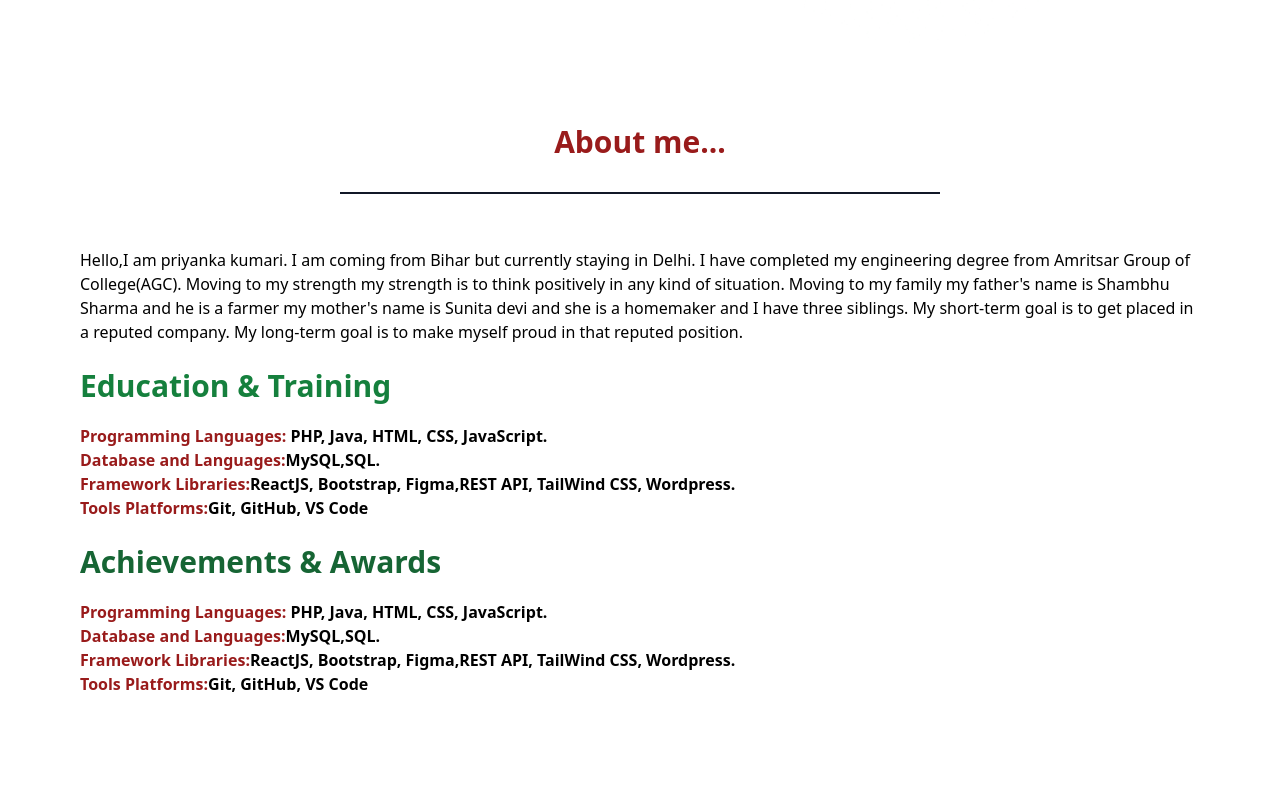
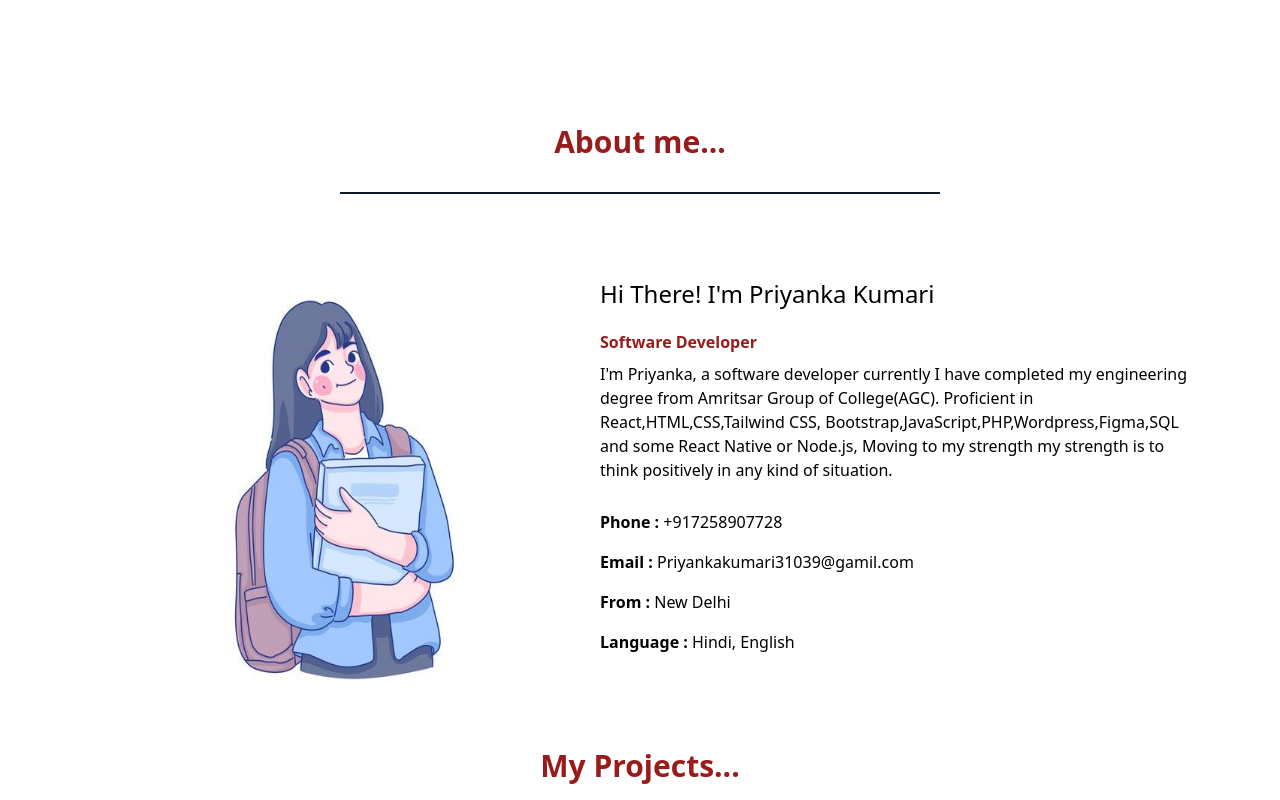
Before and after one commit to PRIYANKAKUMARI9/Portfolio-in-react-Tailwind-full, a React (Vite) app: page / in a window 1280 px wide. Shown: the part 500-1300 px from the top of the page. Built offline with nearby package versions, Linux system fonts and the light colour scheme.

Commit message:
changes about

```diff
--- a/src/Component/About.jsx
+++ b/src/Component/About.jsx
@@ -1,37 +1,36 @@
 // eslint-disable-next-line no-unused-vars
 import React from 'react'
+import aboutimg1 from '../../public/aboutimg.jpg'
 
 function About() {
   return (
     <>
-     <div name="About" className=' max-w-screen-2xl container mx-auto px-4 md:px-20 my-20 '>
+     <div name="About" className=' max-w-screen-2xl container mx-auto px-4 md:px-20 my-10 '>
 
-       <div className=' flex flex-col items-center justify-center mb-10'>
+       <div className=' flex flex-col items-center justify-center'>
        <h1 className=' text-3xl text-red-800 font-bold '>About me...</h1>
        <div className=' border-t-2 h-4 w-20 md:h-4 md:w-[600px] border-gray-900 mt-8 flex flex-col items-center'></div>
        </div>
-        <p>
-            Hello,I am priyanka kumari. I am coming from Bihar but currently staying in Delhi.
-            I have completed my engineering degree from Amritsar Group of College(AGC).
-            Moving to my strength my strength is to think positively in any kind of situation.
-            Moving to my family my father's name is Shambhu Sharma and he is a farmer
-            my mother's name is Sunita devi and she is a homemaker and I have three siblings.
-            My short-term goal is to get placed in a reputed company.
-            My long-term goal is to make myself proud in that reputed position.
-        </p>
-        <br />
-        <h1 className=' text-3xl font-bold mb-5 text-green-700'>Education & Training</h1>
-        <p className=' font-bold text-red-800'>Programming Languages: <span className=' font-semibold text-black '>PHP, Java, HTML, CSS, JavaScript.</span></p>
-        <p className=' font-bold text-red-800'>Database and Languages:<span className=' font-semibold text-black '>MySQL,SQL.</span></p>
-        <p className=' font-bold text-red-800'>Framework Libraries:<span className=' font-semibold text-black '>ReactJS, Bootstrap, Figma,REST API, TailWind CSS, Wordpress.</span></p>
-        <p className=' font-bold text-red-800'>Tools Platforms:<span className=' font-semibold text-black '>Git, GitHub, VS Code</span></p>
-        <br />
-        <h1 className=' text-3xl font-bold mb-5 text-green-800'> Achievements & Awards</h1>
-        <p className=' font-bold text-red-800'>Programming Languages: <span className=' font-semibold text-black '>PHP, Java, HTML, CSS, JavaScript.</span></p>
-        <p className=' font-bold text-red-800'>Database and Languages:<span className=' font-semibold text-black '>MySQL,SQL.</span></p>
-        <p className=' font-bold text-red-800'>Framework Libraries:<span className=' font-semibold text-black '>ReactJS, Bootstrap, Figma,REST API, TailWind CSS, Wordpress.</span></p>
-        <p className=' font-bold text-red-800'>Tools Platforms:<span className=' font-semibold text-black '>Git, GitHub, VS Code</span></p>
-        <br />
+       <div className=' flex flex-col md:flex-row'>
+        <div  className=' ml-[50px] md:w-[500px]'>
+          <img src={aboutimg1} className=' md:h-[500px] md:w-[1000px]' />
+        </div>
+        <div className='  mt-[50px] '>
+          <h1 className=' text-2xl my-5'>Hi There! I'm Priyanka Kumari</h1>
+          <h1 className=' text-red-800 my-2 font-bold'>Software Developer</h1>
+          <p className=' md:w-[600px]'>
+          I'm Priyanka, a software developer currently I have completed my engineering degree from Amritsar Group of College(AGC).
+          <span className=' font-medium'> Proficient in React,HTML,CSS,Tailwind CSS, Bootstrap,JavaScript,PHP,Wordpress,Figma,SQL and some React Native or Node.js,</span> Moving to my strength my strength is to think positively in any kind of situation.
+          </p>
+          <div className=' space-y-4 mt-7'>
+          <p className=' font-semibold'>Phone <span className=' '> : </span> <span className=' font-normal '>+917258907728</span></p>
+          <p className=' font-semibold'>Email <span className=' '> : </span> <span className=' font-normal '>Priyankakumari31039@gamil.com</span></p>
+          <p className=' font-semibold'>From <span className=' '> : </span> <span className=' font-normal '>New Delhi</span></p>
+          <p className=' font-semibold'>Language <span className=' '> : </span> <span className=' font-normal '>Hindi, English</span></p>
+          </div>
+        </div>
+       </div>
+
     </div>
     </>
   )
--- a/src/Component/Homme.jsx
+++ b/src/Component/Homme.jsx
@@ -26,7 +26,7 @@ function Homme() {
               />
               </div>
               <br />
-              <p className=' text-sm md:text-md text-justify'>Lorem ipsum dolor, sit amet consectetur adipisicing elit. Quisquam, recusandae consequatur. Accusamus sint libero eligendi laborum fuga repudiandae? Asperiores tempore eos animi dolores corrupti! Sint quos, mollitia architecto aliquam nesciunt, optio cum delectus sit voluptatum aut ratione quaerat veniam aperiam!</p>
+              <p className=' text-nurmal md:text-md text-justify'>Welcome to my portfolio! As a passionate web developer,I'm a front-end developer,passionate about creating and developing web interface.</p>
               <br />
           <div className=' space-y-4 '>
             <h1 className=' font-bold'>Available on</h1>
```
Also changed, not shown: public/aboutimg.jpg (added).
